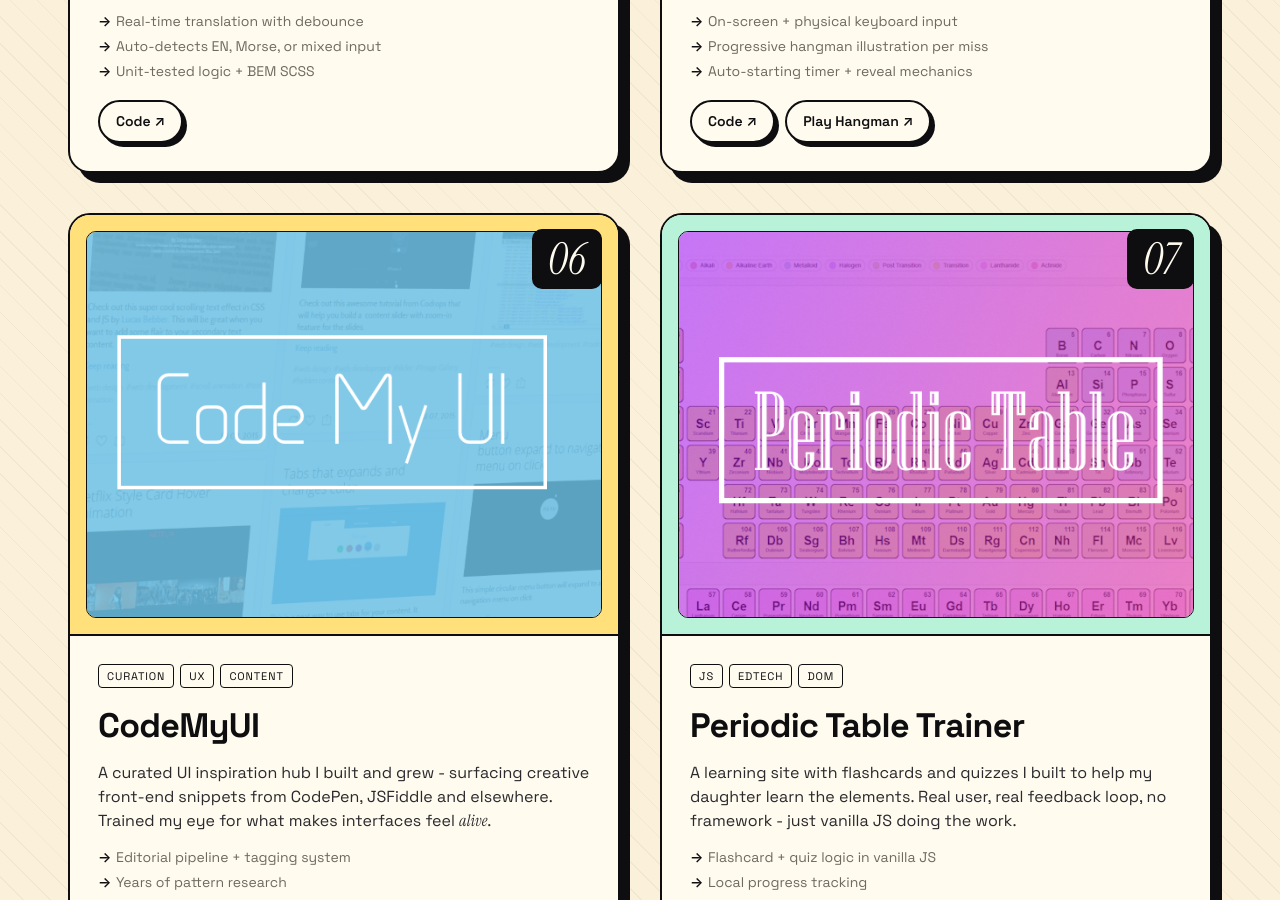
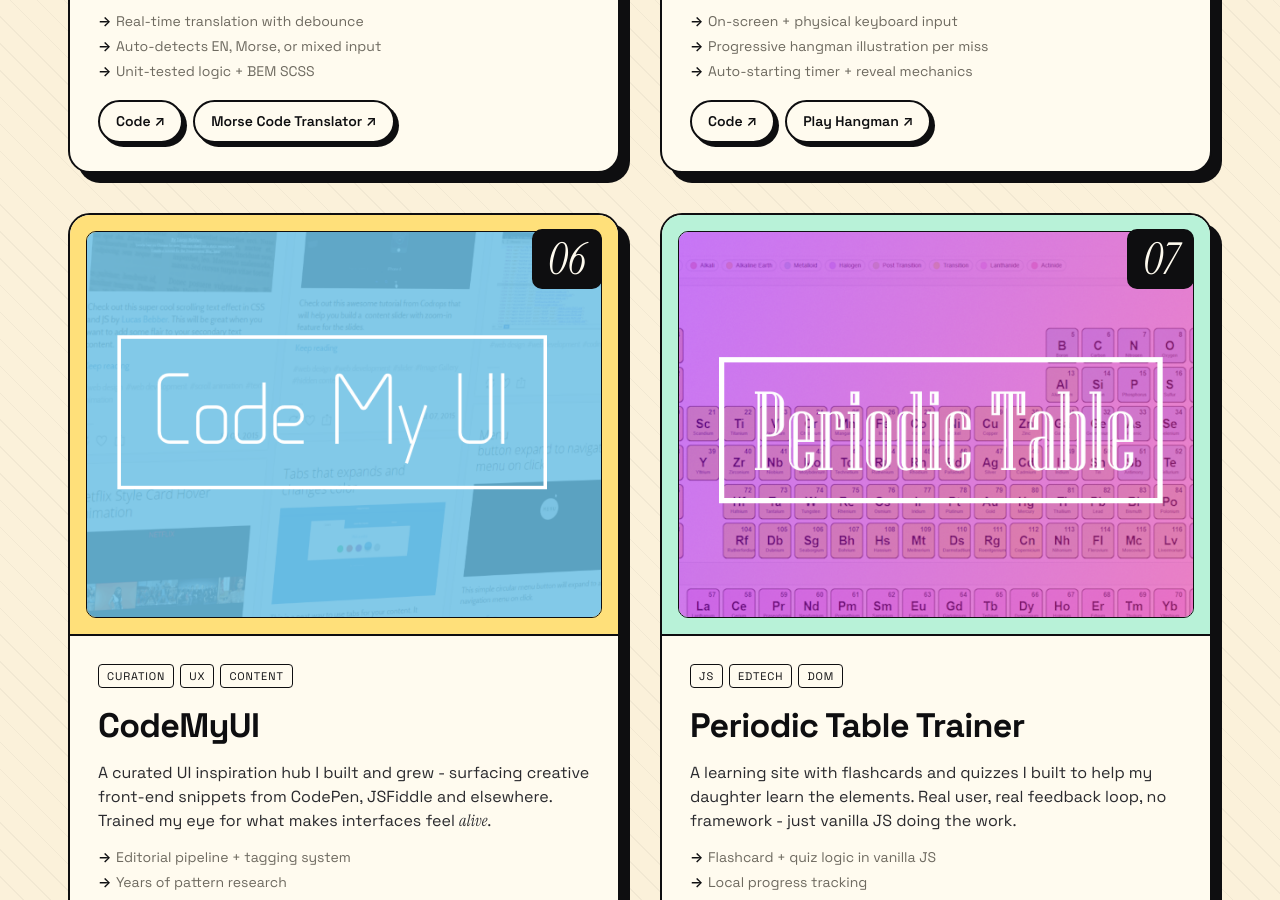
Before and after one commit to HimaVincent/My-Portfolio, a plain HTML site: page index.html in a window 1280 px wide. Shown: the part 4982-5882 px from the top of the page. Drawn offline with nearby package versions, Linux system fonts and the light colour scheme.

Commit message:
morse code app link

```diff
--- a/index.html
+++ b/index.html
@@ -336,6 +336,7 @@
               </ul>
               <div class="project__links">
                 <a href="https://github.com/HimaVincent/Morse-Code-Translator" class="btn btn--small" target="_blank" rel="noopener">Code ↗</a>
+                <a href="https://himavincent.com/morse-code/" class="btn btn--small" target="_blank" rel="noopener">Morse Code Translator ↗</a>
               </div>
             </div>
           </article>
```
